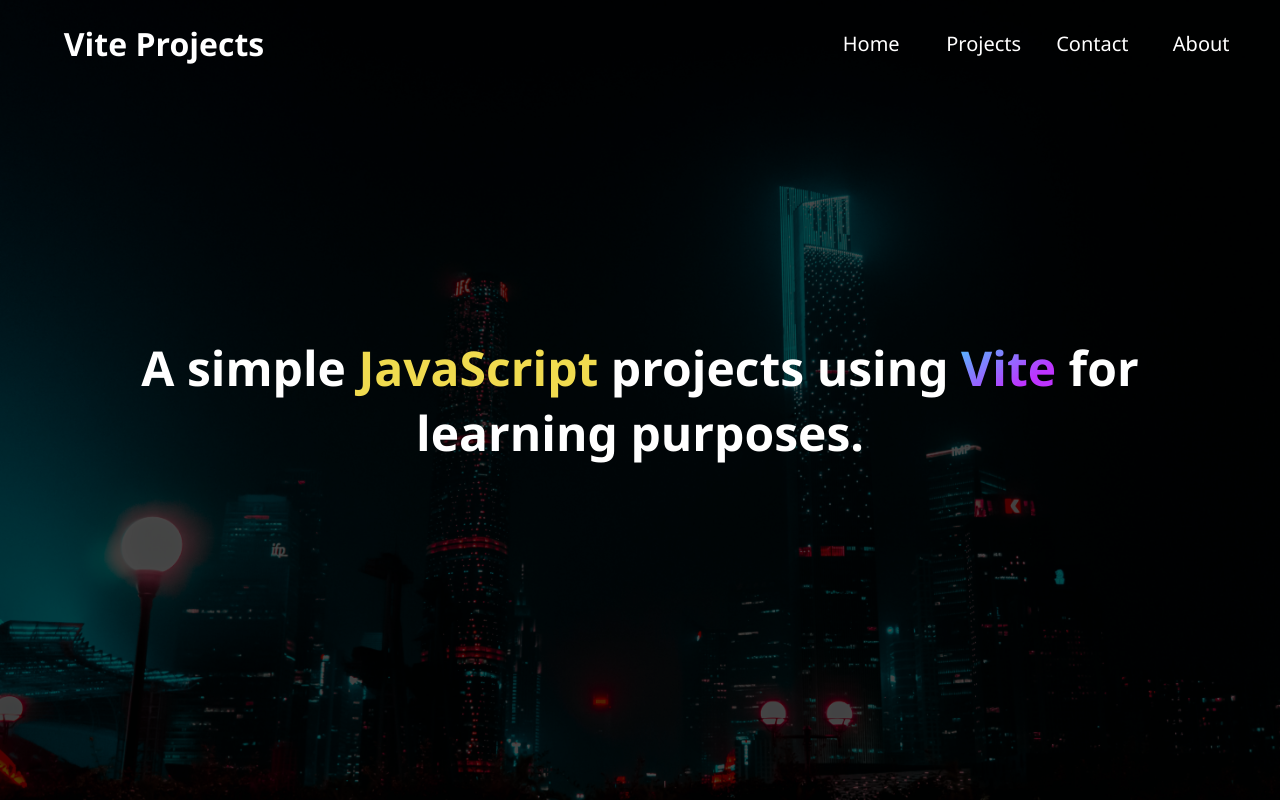
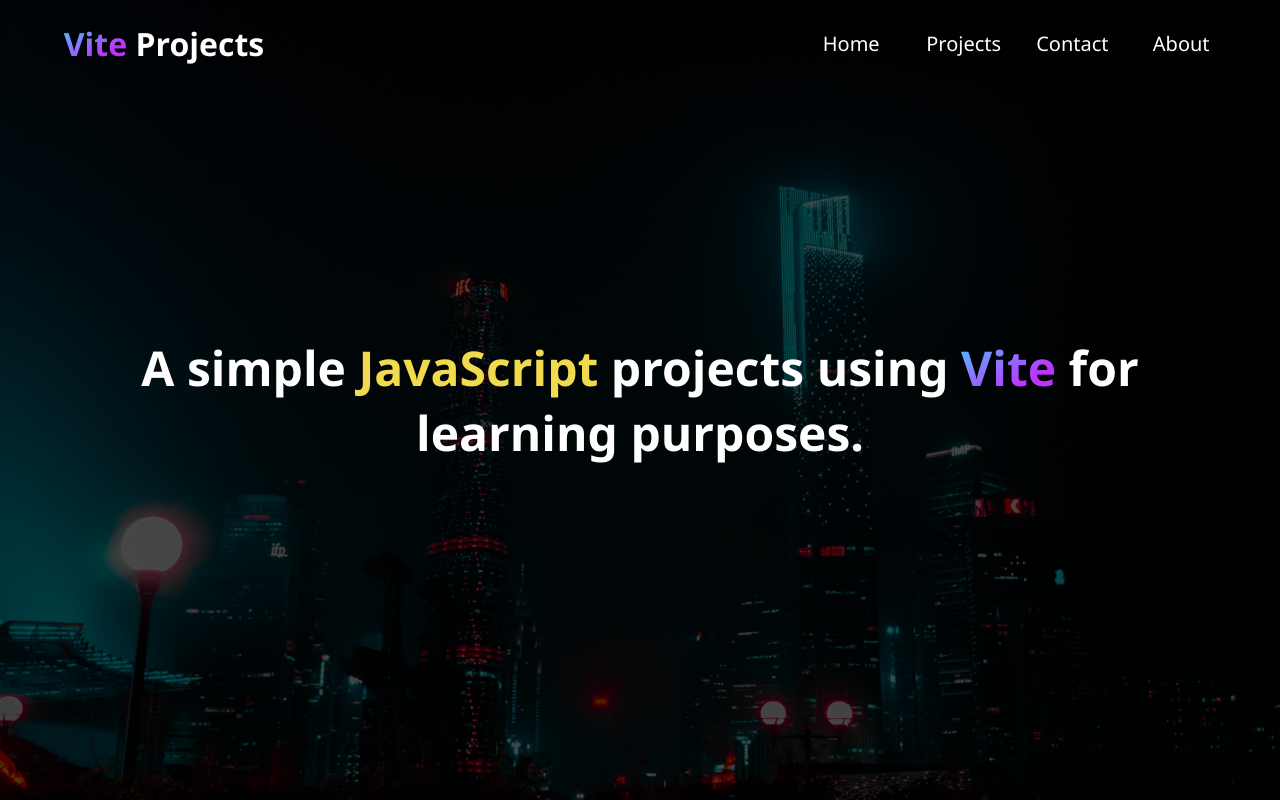
Before and after one commit to MoonbamiOfficial/program-projects, a React (Vite) app: page / in a window 1280 px wide. Built offline with nearby package versions, Linux system fonts and the light colour scheme.

Commit message:
feat: add new style to logo

```diff
--- a/src/components/Header.jsx
+++ b/src/components/Header.jsx
@@ -6,7 +6,7 @@
 const Header = () => {
   return (
     <header>
-      <h1><Link to="/">Vite Projects</Link></h1>
+      <h1><Link to="/"><span>Vite</span> Projects</Link></h1>
       <nav>
         <Link to="/home">Home</Link>
         <Link to="/projects">Projects</Link>
--- a/src/styles/header.scss
+++ b/src/styles/header.scss
@@ -8,7 +8,14 @@
   column-gap: 40%;
   width: 100vw;
   z-index: 1000;
-  a, h1{
+  h1 {
+    span {
+      background: -webkit-linear-gradient( 120deg, #bd34fe 30%, #41d1ff ); // ViteJS hex colors
+      -webkit-background-clip: text;
+      -webkit-text-fill-color: transparent;
+    }
+  }
+  a {
     color: var(--white);
     padding: 0 20px;
     text-decoration: none;
```
